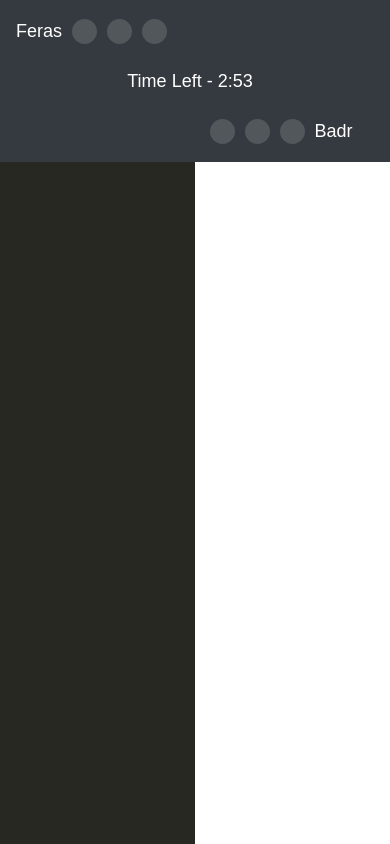
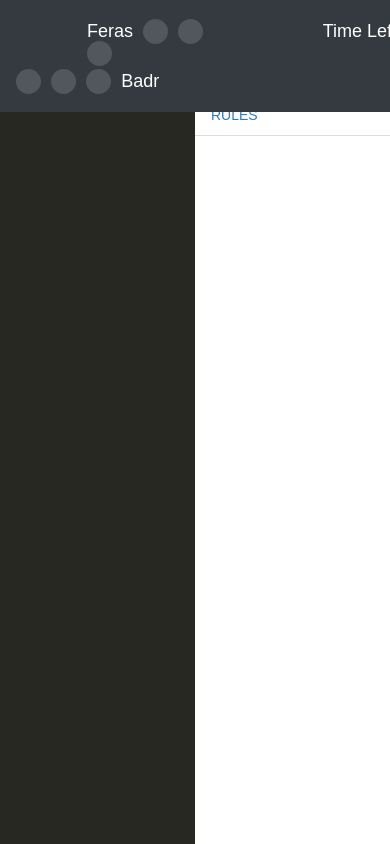
Before and after one commit to FerasAloudah/code-brawl-old, a Flask app: template templates/challenge.html in a window 390 px wide; the page is wider, and only the part inside the window is pictured. Run offline with Flask 2, Linux system fonts and the light colour scheme; the template is opened without the code that fills it, so the values that code supplies are empty; some libraries are stand-ins or nearby versions; grey boxes are pictures that could not be loaded.

Commit message:
modified challenge.html/fixed some minor issue

```diff
--- a/static/css/challenge.css
+++ b/static/css/challenge.css
@@ -42,7 +42,11 @@ body {
 }
 
 .nav-right {
-    padding-right: 3.5%;
+    /* padding-right: 3.5%; */
+}
+
+.nav-left {
+    padding-left: 3.5%;
 }
 
 .circle {
@@ -106,6 +110,7 @@ select#langChoice {
 
 .navbar {
     background-color: #31485F;
+    width: 100% !important;
 }
 
 #example {
--- a/templates/challenge.html
+++ b/templates/challenge.html
@@ -9,8 +9,9 @@
     <link rel="stylesheet" type="text/css" media="screen" href="{{url_for('static', filename='css/challenge.css')}}" />
     <link rel="shortcut icon" href="#" />
     <nav class="navbar navbar-expand-sm bg-dark navbar-dark fixed-top">
-        <div class="navbar-brand col-md-5">
-            <div class="row">
+        <div class="container-fluid">
+            <div class="navbar-brand col-5">
+                <div class="row nav-left">
                     <div id="currentPlayer" class="px-2">Feras</div>
                     <div id="questionOne" class="px-2">
                         <div class="circle">
@@ -35,8 +36,8 @@
                     </div>
                 </div>
             </div>
-        <div class="navbar-brand col-md-2" id="con" style="color:white">Time Left - <span id="timer"></span></div>
-        <div class="navbar-brand col-md-5">
+            <div class="navbar-brand col-2" id="con" style="color:white">Time Left - <span id="timer"></span></div>
+            <div class="navbar-brand col-5" style="overflow: hidden">
                 <div class="row float-right nav-right">
                     <div id="questionThree" class="px-2">
                         <div class="circle">
@@ -60,6 +61,7 @@
                         </div>
                     </div>
                     <div id="enemyPlayer" class="px-2">Badr</div>
+                </div>
             </div>
         </div>
     </nav>
```
Lines whose indentation alone changed are shown as unchanged.
